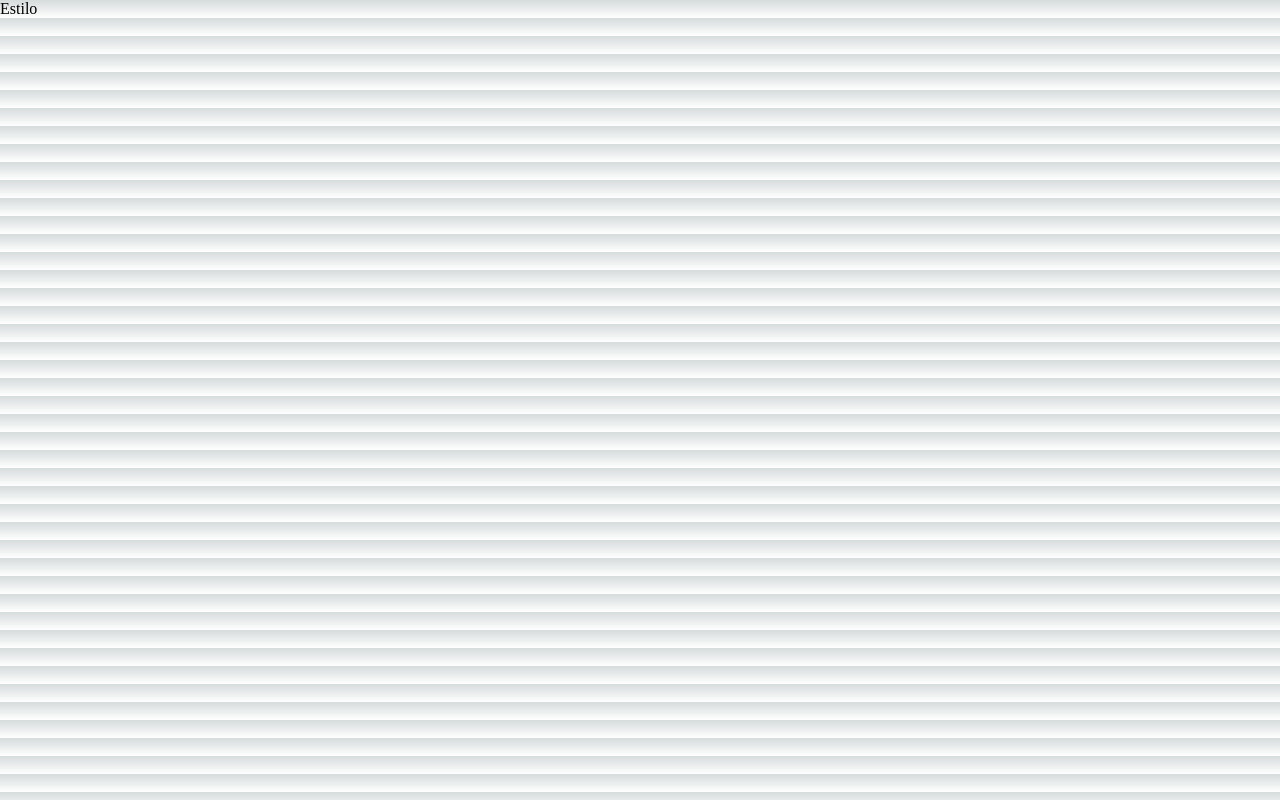
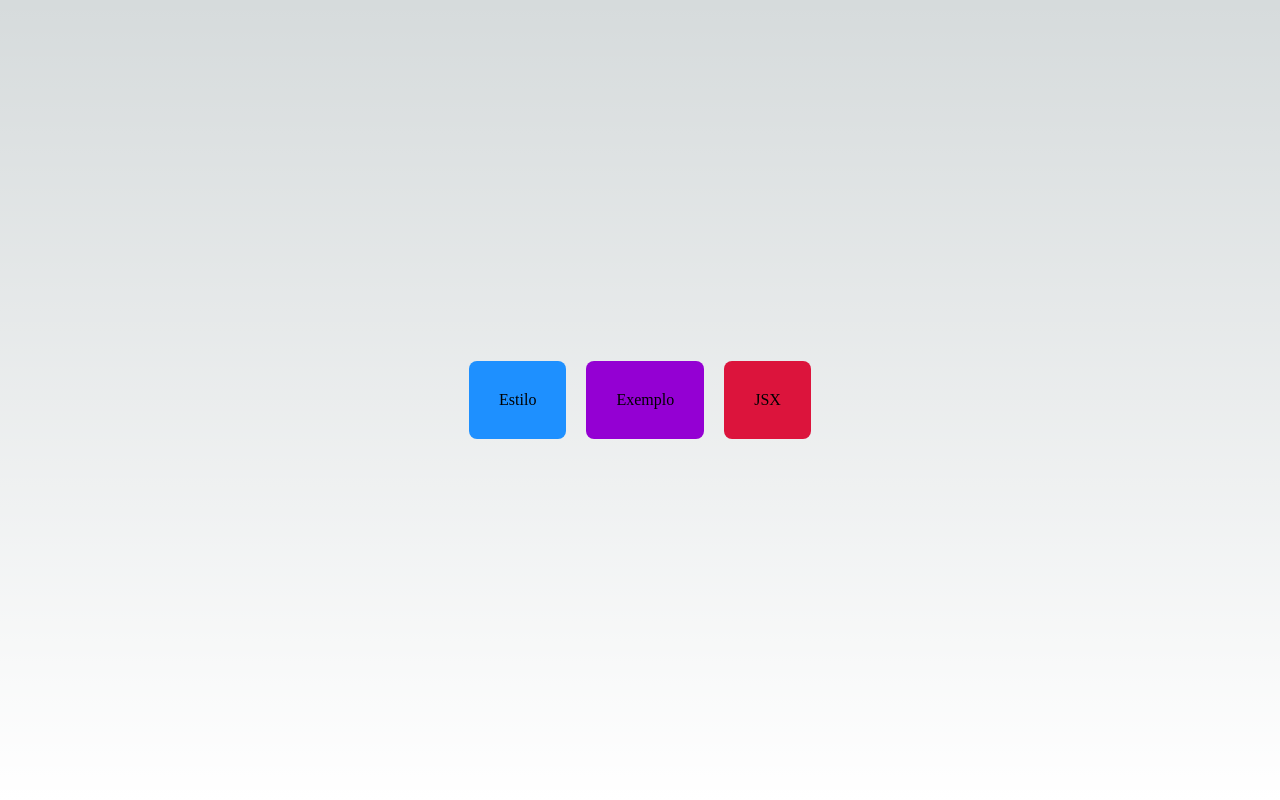
Before and after one commit to manoelmachado/react-redux, a Next.js app in the folder aulao-nextjs/fundamentos/: page / in a window 1280 px wide. Built offline with nearby package versions, Linux system fonts and the light colour scheme.

Commit message:
adicionando um componente de navegação

```diff
--- /dev/null
+++ b/aulao-nextjs/fundamentos/src/components/Navegador.jsx
@@ -0,0 +1,16 @@
+import Link from "next/link";
+import styles from "../styles/Navegador.module.css";
+
+export default function Navegador(props) {
+  return (
+    <Link href={props.destino}>
+      <div
+        className={styles.navegador}
+        style={{
+          backgroundColor: props.cor ?? "dodgerblue",
+        }}>
+        {props.texto}
+      </div>
+    </Link>
+  );
+}
--- a/aulao-nextjs/fundamentos/src/pages/exemplo.jsx
+++ b/aulao-nextjs/fundamentos/src/pages/exemplo.jsx
@@ -1,10 +1,11 @@
 import Cabecalho from "../components/Cabecalho";
+import Layout from "../components/Layout";
 
 export default function Exemplo() {
   return (
-    <>
+    <Layout titulo="Usando componentes">
       <Cabecalho titulo="Next.js & React" />
       <Cabecalho titulo="Aprenda Next.js na prática" />
-    </>
+    </Layout>
   );
 }
--- a/aulao-nextjs/fundamentos/src/pages/index.tsx
+++ b/aulao-nextjs/fundamentos/src/pages/index.tsx
@@ -1,9 +1,18 @@
-import Link from "next/link";
+import Navegador from "../components/Navegador";
 
 export default function Inicio() {
   return (
-    <div>
-      <Link href="/estilo">Estilo</Link>
+    <div
+      style={{
+        display: "flex",
+        justifyContent: "center",
+        alignItems: "center",
+        height: "100vh",
+        flexWrap: "wrap",
+      }}>
+      <Navegador texto="Estilo" destino="/estilo" />
+      <Navegador texto="Exemplo" destino="/exemplo" cor="#9400d3" />
+      <Navegador texto="JSX" destino="/jsx" cor="crimson"/>
     </div>
   );
 }
--- a/aulao-nextjs/fundamentos/src/pages/jsx.jsx
+++ b/aulao-nextjs/fundamentos/src/pages/jsx.jsx
@@ -1,3 +1,5 @@
+import Layout from "../components/Layout"
+
 export default function Jsx() {
     const titulo = <h1>JSX é um conceito central</h1>
 
@@ -6,6 +8,7 @@
     }
 
     return (
+        <Layout titulo="Entendendo o JSX">
             <div>
                 {titulo}
                 {subtitulo()}
@@ -13,5 +16,6 @@
                     {JSON.stringify({nome: 'João', idade: 30})}
                 </p>
             </div>
+        </Layout>
     )
 }
--- /dev/null
+++ b/aulao-nextjs/fundamentos/src/styles/Navegador.module.css
@@ -0,0 +1,6 @@
+.navegador {
+    padding: 30px;
+    margin: 10px;
+    border-radius: 8px;
+
+}
```
Lines whose indentation alone changed are shown as unchanged.
